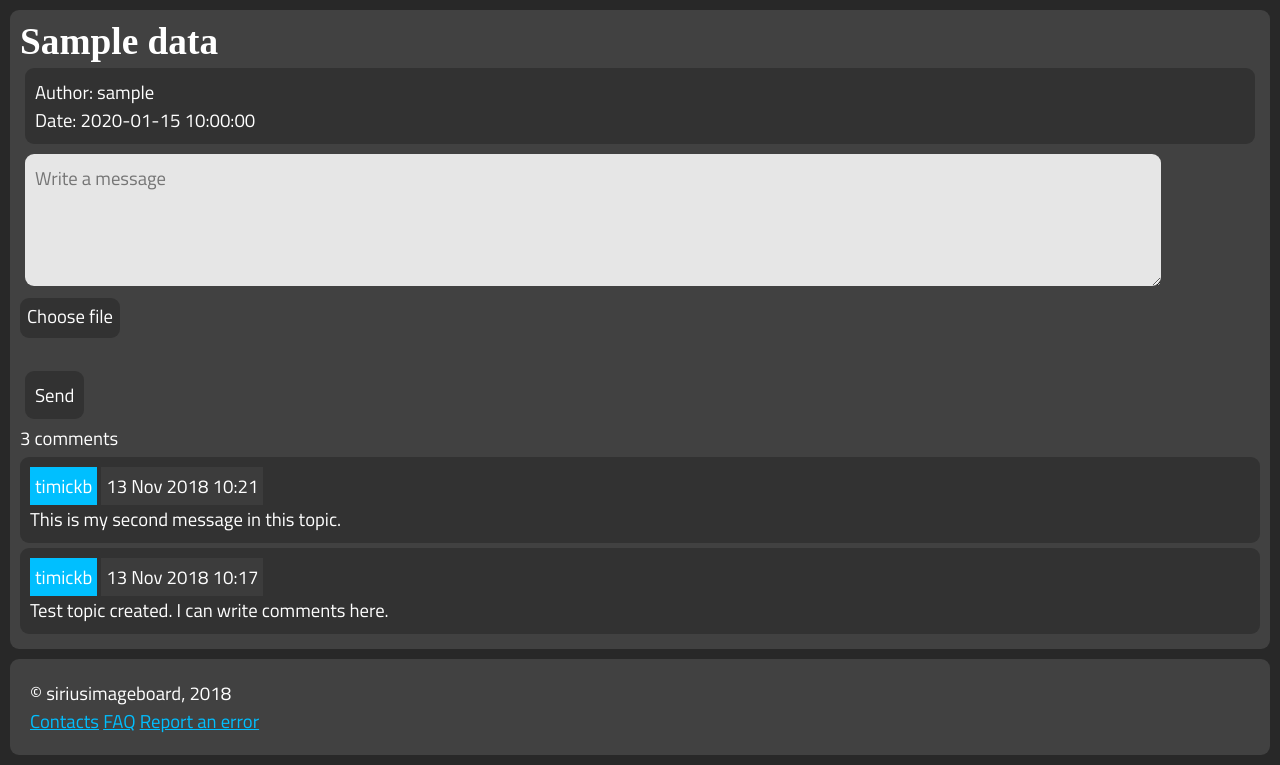
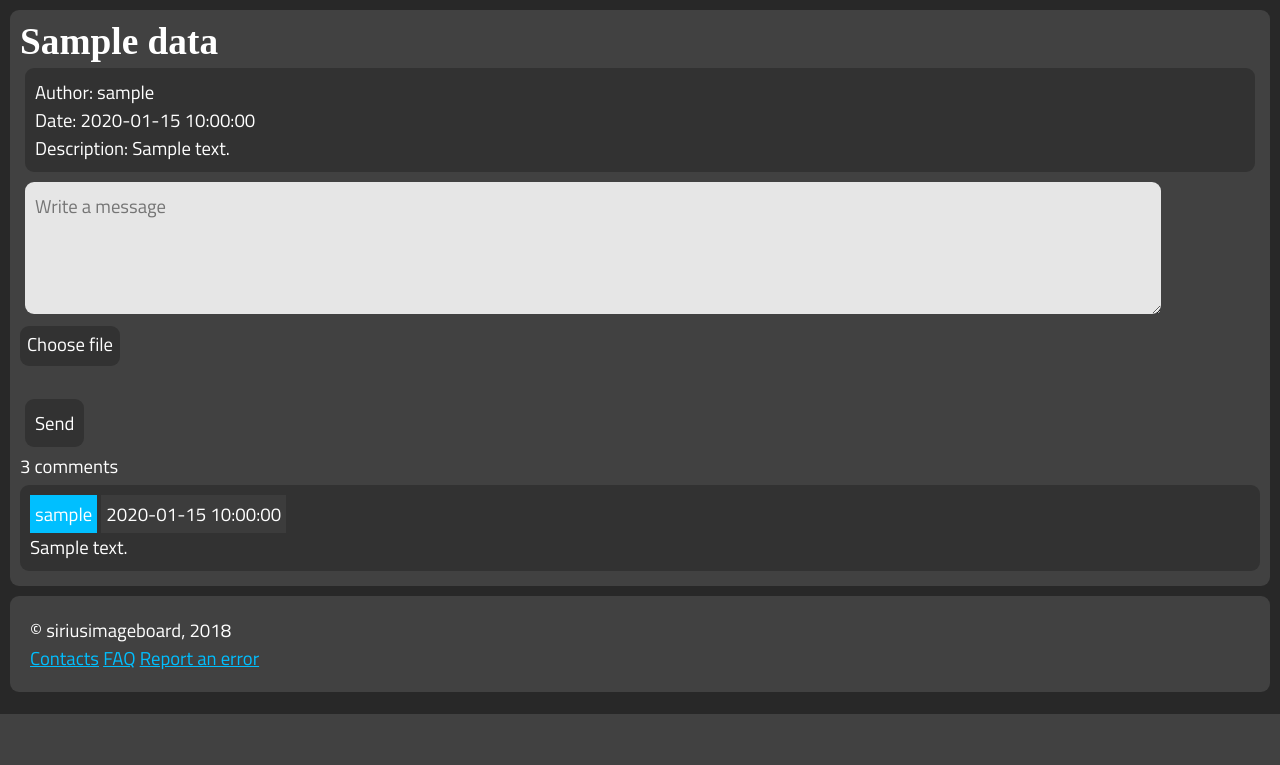
Before and after one commit to timickb/SiriusImageboard, a Flask app: template templates/topic.html in a window 1280 px wide. Shown: the part 86-851 px from the top of the page. After the commit the page ends 800 px from the top, so only its background shows below. Run offline with Flask 2, Linux system fonts and the light colour scheme; the template is opened without the code that fills it: most values are stand-ins (such as "Sample title", 1, 10 or a date in 2020); parts of the project's set-up code (start-up, migrations or seed data) failed here and were passed over.

Commit message:
Added comments post support

```diff
--- a/db.py
+++ b/db.py
@@ -12,10 +12,10 @@ def getDictFromTuple(tpl, table):
             for i in range(len(element)):
                 result[TOPICS[i]] = element[i]
         else:
-            for i in range(len(tpl)):
+            for i in range(len(element)):
                 result[MESSAGES[i]] = element[i]
         gresult.append(result)
     return gresult
 
-r = getDictFromTuple(( (1, 'timickb', 'a23bc444', 'timi@ss.ru', '23782'), (2, 'timickb', 'a23bc444', 'timi@ss.ru', '23782') ), 'users')
+r = getDictFromTuple([(1, 'Всем привет', 15326732, 1, 1)], 'messages')
 print(r)
--- a/main.py
+++ b/main.py
@@ -1,4 +1,4 @@
-from flask import Flask, request, render_template, session, Session
+from flask import Flask, request, render_template, session, Session, redirect
 from flaskext.mysql import MySQL
 from database import Database
 
@@ -19,6 +19,8 @@ conn = mysql.connect()
 cursor = conn.cursor()
 database = Database(conn, cursor)
 
+online = []
+
 #---------------------------------------------------
 
 @app.route('/', methods=['GET'])
@@ -35,8 +37,8 @@ def login():
     elif request.method == 'POST':
         result = database.loginUser(request.form.get('login'), request.form.get('password'))
         if result['status'] == 'OK':
-            user = result['data']
-            return 'OK'
+            online.append(result['data']['id'])
+            return render_template('index.html')
         elif result['status'] == 'Error':
             return 'Wrong login or password'
 
@@ -64,10 +66,14 @@ def settings():
 
 @app.route('/topic/<topicID>/', methods=['GET', 'POST'])
 def topic(topicID):
+    messages = database.getMessages(topicID)
+    info = database.getTopicByID(topicID)
     if request.method == 'GET':
-        return render_template('topic.html', data=database.getTopicByID(topicID))
+        return render_template('topic.html', data=[info, messages])
     elif request.method == 'POST':
         text = request.form.get('text')
-
+        database.postMessage(text, topicID, 1)
+        messages = database.getMessages(topicID)
+        return render_template('topic.html', data=[info, messages])
 
 app.run(host='0.0.0.0', port=8080, debug=True)
--- a/templates/topic.html
+++ b/templates/topic.html
@@ -1,12 +1,13 @@
 {% include 'header.html' %}
-<h1 id="topic-header">{{ data.title }}</h1>
+<h1 id="topic-header">{{ data[0].title }}</h1>
 <div class="topic-info">
-    Author: {{ data.authorLogin }}<br>
-    Date: {{ data.creationTime }}<br>
+    Author: {{ data[0].authorLogin }}<br>
+    Date: {{ data[0].creationTime }}<br>
+    Description: {{ data[0].description }}<br>
 </div>
 <div id="topic-form">
     <form method="post">
-        <textarea class="field" cols="20" rows="4" placeholder="Write a message"></textarea><br>
+        <textarea class="field" cols="20" rows="4" placeholder="Write a message" name="text"></textarea><br>
         <div class="file-upload">
             <label>
                  <input type="file" name="file">
@@ -18,19 +19,15 @@
 </div>
 <p>3 comments</p>
 <div id="topic-comments">
-    <div class="topic">
-        <div class="topic-block-detail blue-colored">timickb</div>
-        <div class="topic-block-detail">13 Nov 2018 10:21</div>
-        <div class="topic-comment-text">
-            This is my second message in this topic.
+    {% for message in data[1] %}
+        <div class="topic">
+            <div class="topic-block-detail blue-colored">{{ message.authorLogin }}</div>
+            <div class="topic-block-detail">{{ message.creationTime }}</div>
+            <div class="topic-comment-text">
+                {{ message.text }}
+            </div>
         </div>
-    </div>
-    <div class="topic">
-        <div class="topic-block-detail blue-colored">timickb</div>
-        <div class="topic-block-detail">13 Nov 2018 10:17</div>
-        <div class="topic-comment-text">
-            Test topic created. I can write comments here.
-        </div>
-    </div>
+    {% endfor %}
+
 </div>
 {% include 'footer.html' %}
```
Also changed, not shown: database.py (+16 -5 lines).
